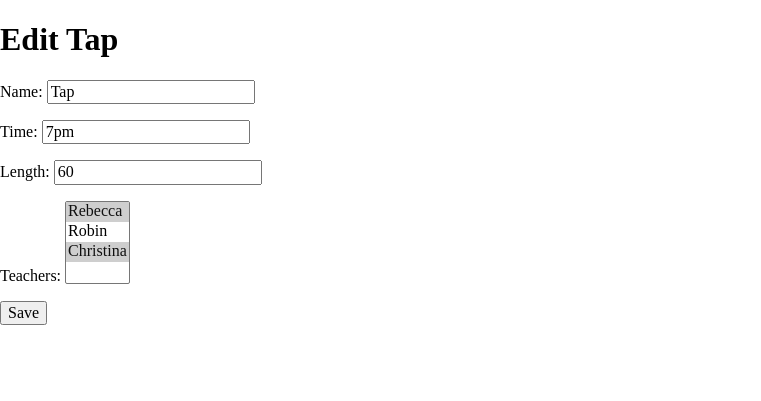
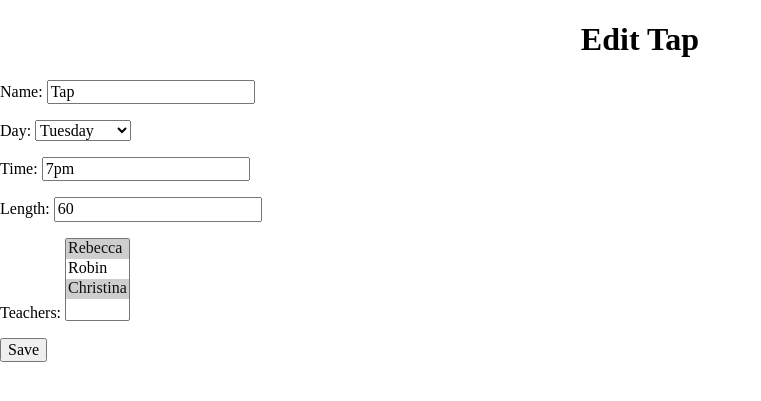
Before and after one commit to Momentum-PT-Team-3/in-class-exercises-and-examples, a Django app: page /classes/1/edit in a window 1280 px wide. Shown: the top 401 px of the page, without its empty margins (0-761 px from the left). Run offline with Django 4.2, Linux system fonts and the light colour scheme; data comes from the database, SQL or seed files in the repository; both versions use the stored data as it was after the commit; some libraries are stand-ins or nearby versions.

Commit message:
update style

```diff
--- a/django-studio-example/classes/forms.py
+++ b/django-studio-example/classes/forms.py
@@ -5,4 +5,4 @@ from .models import DanceClass
 class DanceClassForm(ModelForm):
     class Meta:
         model = DanceClass
-        fields = ['name', 'time', 'length', 'teachers']
+        fields = ['name', 'day', 'time', 'length', 'teachers']
--- a/django-studio-example/classes/models.py
+++ b/django-studio-example/classes/models.py
@@ -1,5 +1,13 @@
 from django.db import models
 from django.contrib.auth.models import AbstractUser
+
+DAY_CHOICES = [
+    ('MON', 'Monday'),
+    ('TUES', 'Tuesday'),
+    ('WED', 'Wednesday'),
+    ('THURS', 'Thursday'),
+]
+
 
 
 class User(AbstractUser):
@@ -8,6 +16,7 @@ class User(AbstractUser):
 
 class DanceClass(models.Model):
     name = models.CharField(max_length=100)
+    day = models.CharField(max_length=5, choices=DAY_CHOICES, blank=True, null=True)
     time = models.CharField(max_length=10, blank=True, null=True)
     length = models.IntegerField(blank=True, null=True)
     teachers = models.ManyToManyField(to='Teacher', related_name="classes")
--- a/django-studio-example/templates/classes/edit_class.html
+++ b/django-studio-example/templates/classes/edit_class.html
@@ -1,10 +1,12 @@
 {% extends 'base.html' %}
 
 {% block content %}
+<div class='tc'>
 <h1>Edit {{ selected_class }}</h1>
-<form action="" method="post">
+<form class='tl' action="" method="post">
     {% csrf_token %}
     {{ form.as_p }}
     <button type="submit">Save</button>
 </form>
+</div>
 {% endblock %}
```
Also changed, not shown: django-studio-example/templates/classes/home.html (+6 -2 lines), django-studio-example/classes/migrations/0006_danceclass_day.py (added), django-studio-example/classes/migrations/0007_alter_danceclass_day.py (added), django-studio-example/db.sqlite3.
